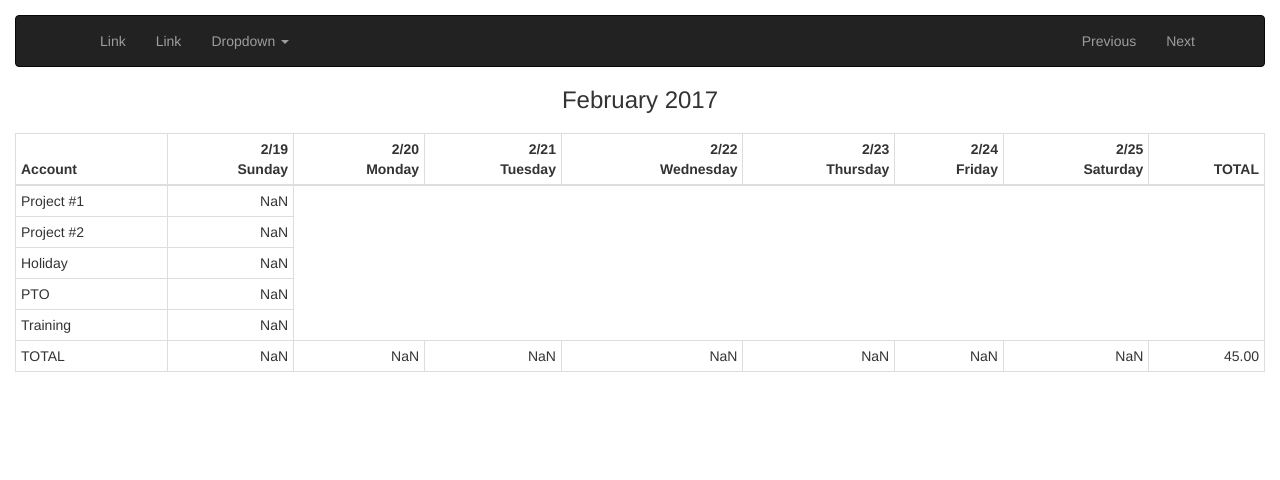
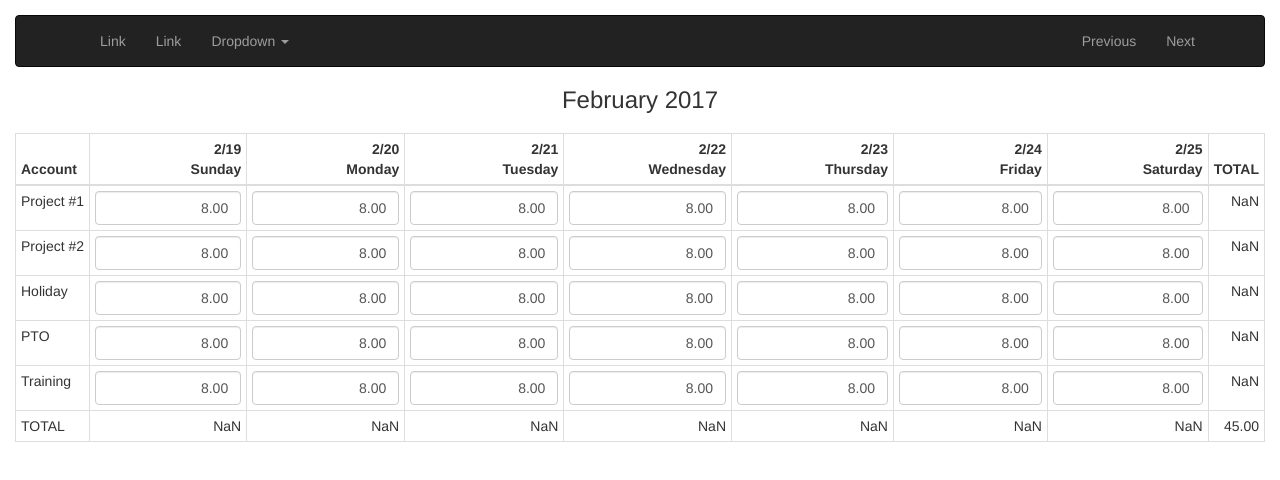
Before and after one commit to rkiel/hourglass, a React app: page / in a window 1280 px wide. Shown: the top 480 px of the page. Built offline with nearby package versions, Linux system fonts and the light colour scheme.

Commit message:
bootstrap: added month reducer

```diff
--- a/src/pages/week/DataCellRow.jsx
+++ b/src/pages/week/DataCellRow.jsx
@@ -3,14 +3,15 @@ import _ from 'lodash';
 
 import DataLabel from './DataLabel.jsx';
 import DataCell from './DataCell.jsx';
+import DataEmpty from './DataEmpty.jsx';
 import DataNumber from './DataNumber.jsx';
 
-function mapCellToData(cell) {
-  return <DataCell key={cell.mDate.date()} hours={cell.hours}/>;
+function mapCellToData(day) {
+  return day.isEmpty ? <DataEmpty /> : <DataCell key={day.date()} hours={800}/>;
 }
 
-function DataCellRow ({label, total, cells}) {
-  const dataCells = _.map(cells, mapCellToData);
+function DataCellRow ({label, total, nowWeek}) {
+  const dataCells = _.map(nowWeek, mapCellToData);
 
   return (
     <tr>
--- a/src/pages/week/DataEmpty.jsx
+++ b/src/pages/week/DataEmpty.jsx
@@ -1,8 +1,10 @@
 import React from 'react';
+import {FormControl} from 'react-bootstrap';
 
 function DataEmpty () {
   return (
     <td>
+      <FormControl disabled style={{textAlign: 'right'}} type="text"  maxLength={5} />
     </td>
   );
 }
--- a/src/pages/week/Page.jsx
+++ b/src/pages/week/Page.jsx
@@ -26,9 +26,9 @@ function mapDayToData(day) {
   return day.isEmpty ? <DataEmpty key={day.day} /> : <DataNumber key={day.day()} value={Hours.toDollars(day.dailyTotal)} />;
 }
 
-function mapAccountToCellRow(account) {
-  return <DataCellRow key={account.code} label={account.label} cells={account.cells} total={Hours.toDollars(account.weeklyTotal)} />;
-}
+const mapAccountToCellRow = _.curry(function(nowWeek, account) {
+  return <DataCellRow key={account.code} label={account.label} nowWeek={nowWeek} total={Hours.toDollars(account.weeklyTotal)} />;
+});
 
 class Page extends Component {
 
@@ -37,13 +37,13 @@ class Page extends Component {
   }
 
   render() {
-    const cellRows = _.map(this.props.accounts, mapAccountToCellRow);
+    const cellRows = _.map(this.props.accounts, mapAccountToCellRow(this.props.nowWeek));
     const week = _.map(this.props.nowWeek, mapDayToHeader);
     const totals = _.map(this.props.nowWeek, mapDayToData);
 
     return (
       <SimpleLayout>
-        <h3 style={{textAlign: 'center', margin: '20px'}}>{this.props.month}</h3>
+        <h3 style={{textAlign: 'center', margin: '20px'}}>{this.props.monthLabel}</h3>
         <Table bordered condensed hover>
           <thead>
             <tr>
@@ -70,7 +70,7 @@ function mapStateToProps(state) {
   return {
     accounts: state.accounts,
     nowWeek: state.week.nowWeek,
-    month: state.week.month
+    monthLabel: state.week.month
   };
 }
 
--- a/src/reducers/index.js
+++ b/src/reducers/index.js
@@ -1,8 +1,9 @@
 import {combineReducers} from 'redux';
 
+import accounts from './accounts';
+import month from './month';
 import week from './week';
-import accounts from './accounts';
 
-const reducers = combineReducers({accounts, week});
+const reducers = combineReducers({accounts, month, week});
 
 export default reducers;
--- /dev/null
+++ b/src/reducers/month.js
@@ -0,0 +1,27 @@
+import _ from 'lodash';
+
+function initialState() {
+  let dates = _.map(_.range(31), date => date + 1);
+
+  dates = _.reduce(dates, (accumulator, date) => {
+    accumulator[date] = {};
+    return accumulator;
+  }, {});
+
+  return {
+    dates
+  };
+}
+
+function month(state = initialState(), action) {
+   switch (action.type) {
+
+     case 'TBD':
+       return state;
+
+     default:
+       return state;
+   }
+}
+
+export default month;
```
